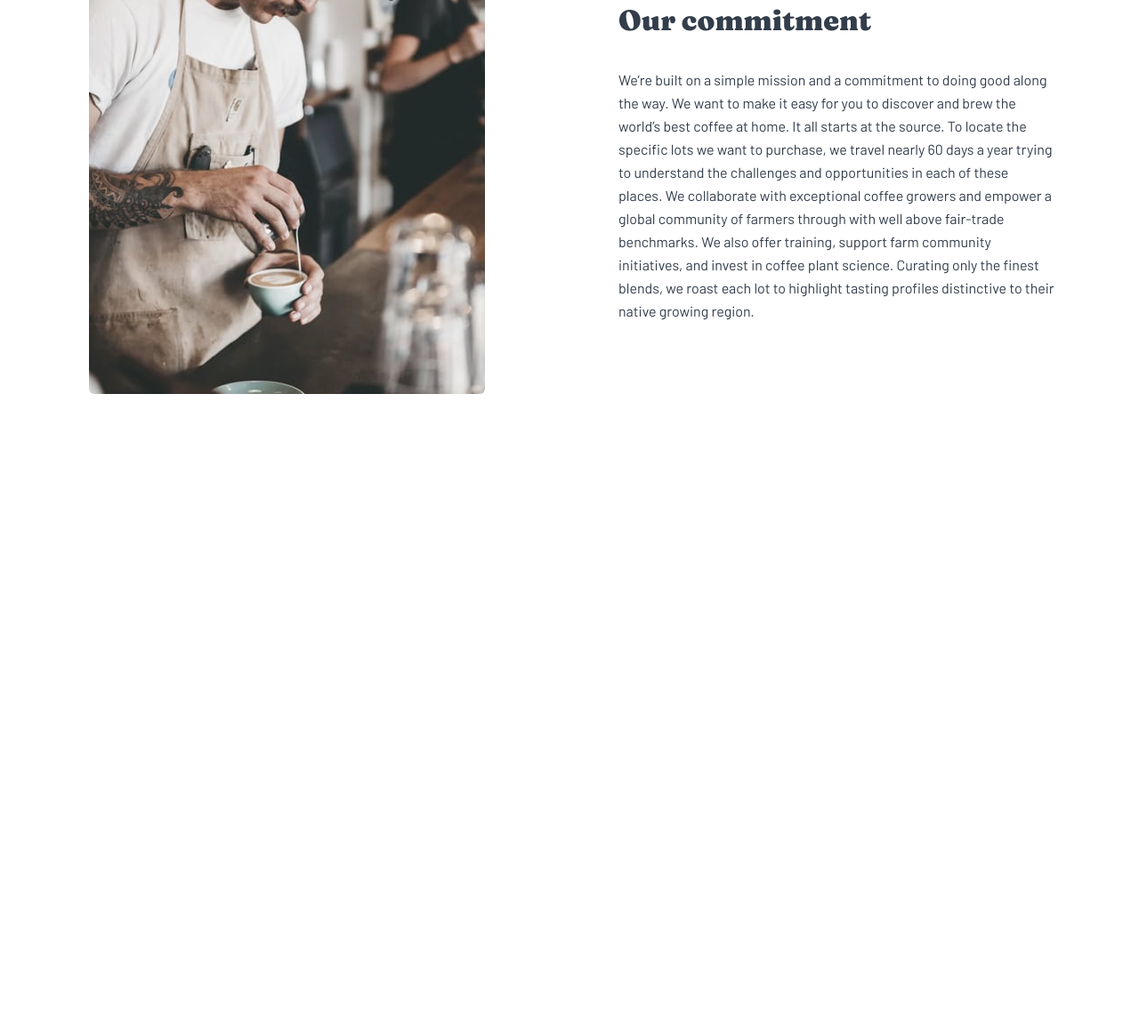
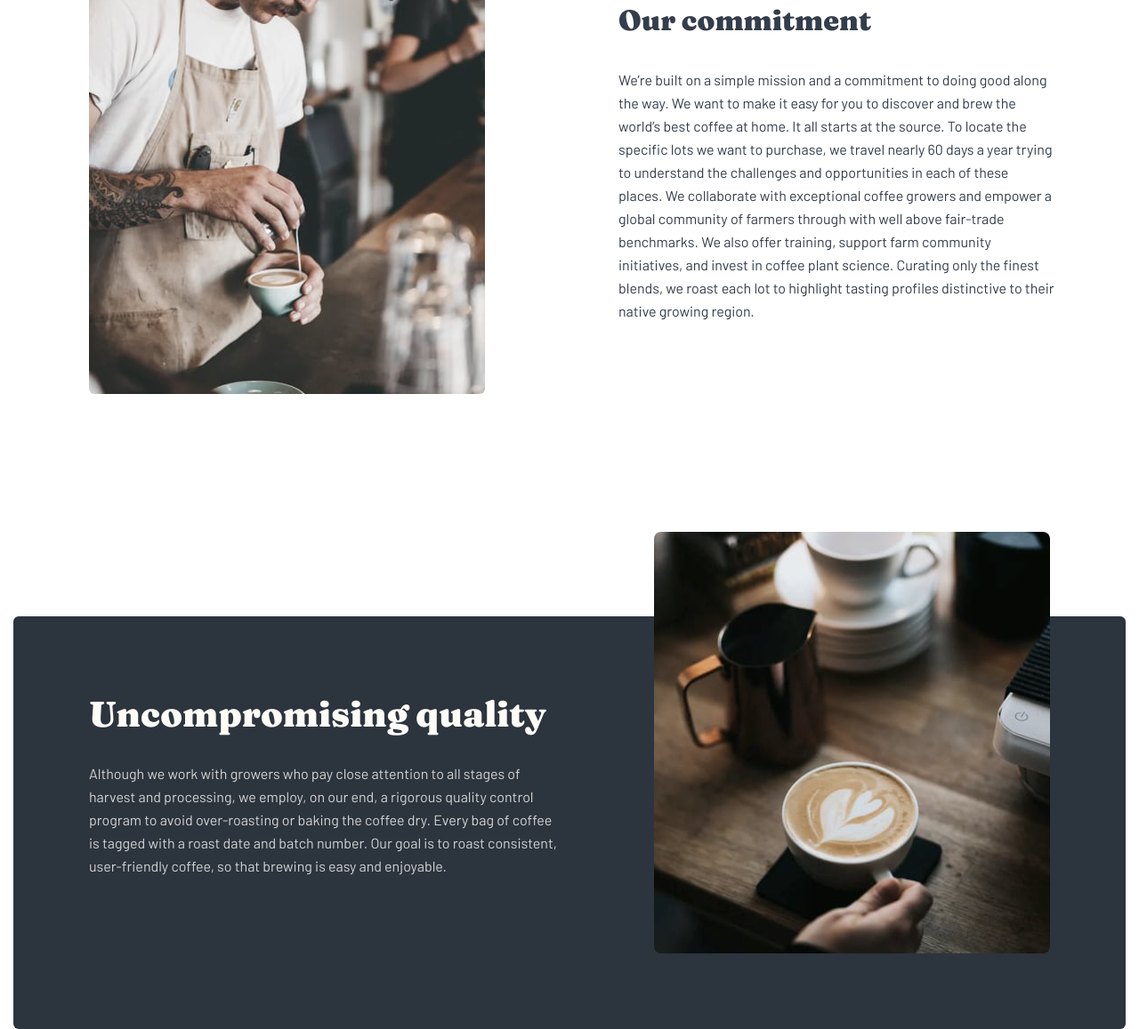
Before and after one commit to estebancasas9817/Coffee-Roasters, a plain HTML site: page about.html in a window 1280 px wide. Shown: the part 859-2016 px from the top of the page at 89% size. Before the commit the page ends 1302 px from the top, so only its background shows below. Drawn offline with Linux system fonts and the light colour scheme.

Commit message:
Seccion quality lista

```diff
--- a/about.html
+++ b/about.html
@@ -73,6 +73,28 @@
 					</div>
 				</div>
 			</section>
+
+			<!-- ! ========= SECTION QUALITY ========= -->
+			<section class="quality">
+				<div class="quality__container">
+					<div class="quality__box">
+						<h1 class="quality__tittle">Uncompromising quality</h1>
+						<p class="quality__text">
+							Although we work with growers who pay close attention to all
+							stages of harvest and processing, we employ, on our end, a
+							rigorous quality control program to avoid over-roasting or baking
+							the coffee dry. Every bag of coffee is tagged with a roast date
+							and batch number. Our goal is to roast consistent, user-friendly
+							coffee, so that brewing is easy and enjoyable.
+						</p>
+					</div>
+					<img
+						src="./img/image-quality.jpg"
+						alt="Quality"
+						class="quality__img"
+					/>
+				</div>
+			</section>
 		</main>
 	</body>
 </html>
--- a/sass/views/_about.scss
+++ b/sass/views/_about.scss
@@ -33,22 +33,19 @@
 
 // ! ========= SECTION COMMITMENT ========= /@at-root
 .commit {
-	position: relative;
+	margin-bottom: 25rem;
 	&__container {
 		display: flex;
-		position: absolute;
 		left: 8.5rem;
+		margin-left: 8.5rem;
 		gap: 15rem;
-		right: 8rem;
+		margin-right: 8rem;
 		justify-content: center;
 		align-items: center;
 	}
 
 	&__img {
 		border-radius: 0.6rem;
-	}
-
-	&__box {
 	}
 	&__tittle {
 		font-size: 3.2rem;
@@ -61,3 +58,32 @@
 		color: var(--color-hover--nav);
 	}
 }
+
+// ! ========= SECTION QUALITY ========= /
+
+.quality {
+	position: relative;
+	&__container {
+		background-color: var(--color-gris);
+		display: flex;
+		border-radius: 0.6rem;
+		justify-content: center;
+		gap: 10rem;
+		padding: 8.5rem;
+	}
+
+	&__tittle {
+		color: var(--color-blanco);
+		font-size: 4rem;
+		margin-bottom: 3rem;
+	}
+	&__text {
+		color: var(--color-blanco);
+		opacity: 0.8;
+	}
+
+	&__img {
+		margin-top: -18rem;
+		border-radius: 0.8rem;
+	}
+}
```
Also changed, not shown: css/style.css.
